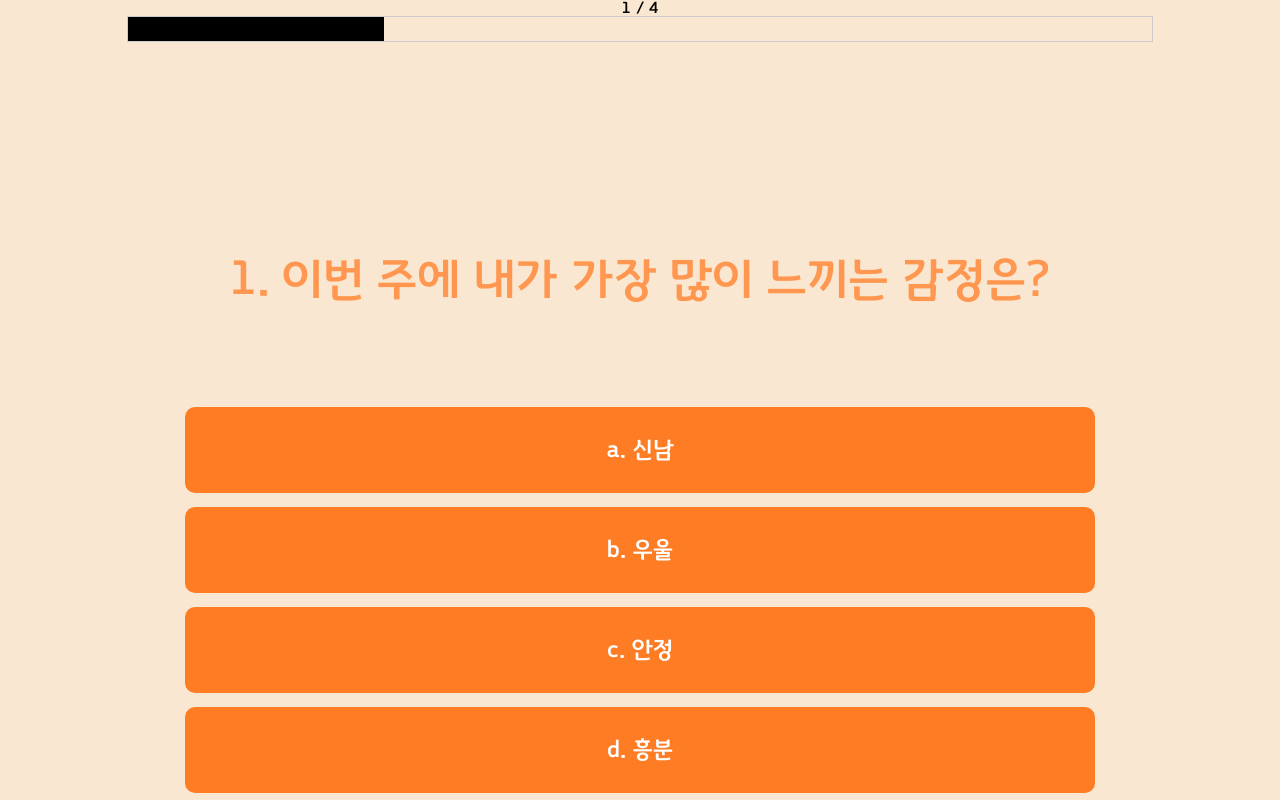
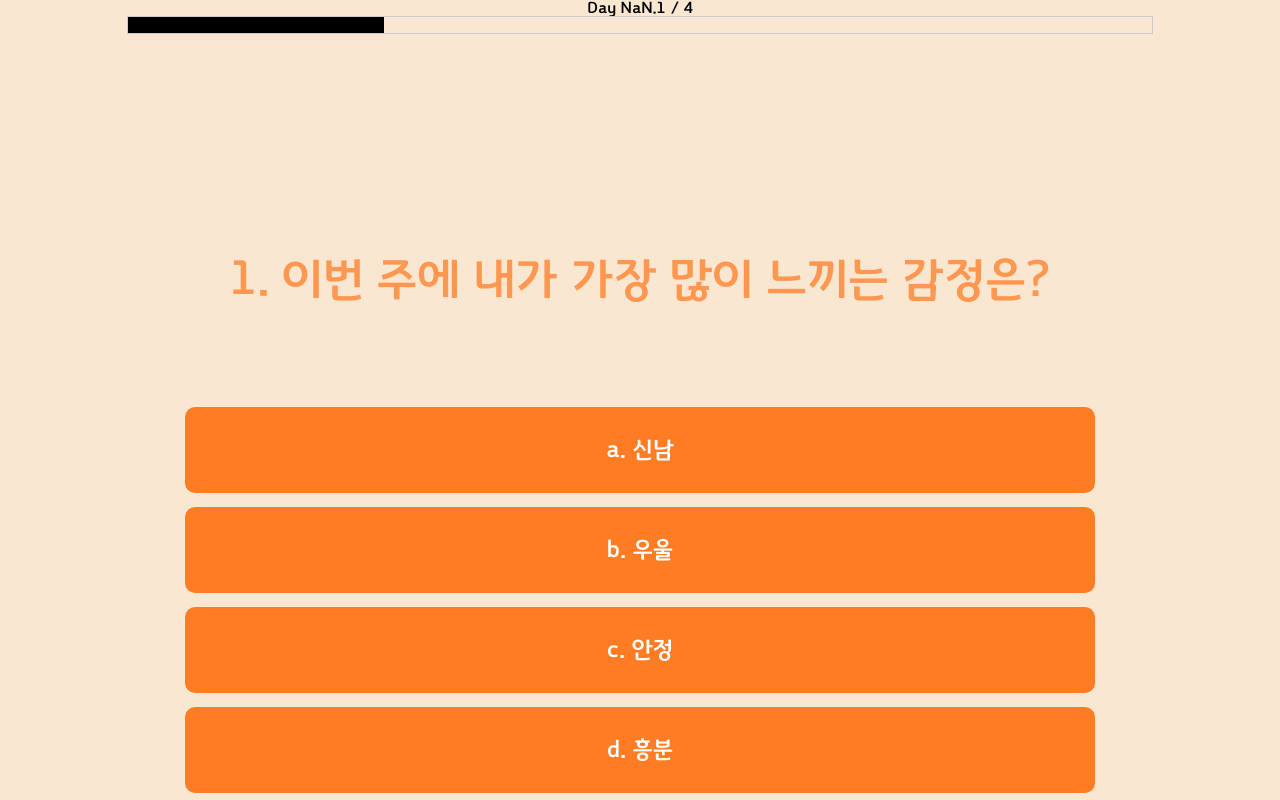
Before and after one commit to qocksdlf123/banjjog, a React (Create React App) app in the folder front/: page /question in a window 1280 px wide. Built offline with nearby package versions, Linux system fonts and the light colour scheme.

Commit message:
:sparkles: feat : 게임별 소개 텍스트 추가

```diff
--- a/front/src/page/QuestionPage/index.tsx
+++ b/front/src/page/QuestionPage/index.tsx
@@ -29,16 +29,22 @@ const QuestionPage = () => {
 export default QuestionPage;
 
 const Header = () => {
+  const day = parseInt(localStorage.getItem("day")!);
+  const subject = subjects[(day - 1) / 3];
   return (
     <div className="question-header">
       <div className="question-header-title">
-        <div></div>
+        <div>
+          Day {day}. {subject}
+        </div>
         <PageNum totalPage={4} />
       </div>
       <ProgressBar total={4}></ProgressBar>
     </div>
   );
 };
+
+const subjects = ["소통", "성&사랑", "경제&생활"];
 
 const PageNum: React.FC<{ totalPage: number }> = ({ totalPage }) => {
   const [curPage, setCurPage] = useRecoilState<number>(countPage);
@@ -62,7 +68,7 @@ const ProgressBar: React.FC<ProgressBarProps> = ({ total }) => {
       <div
         style={{
           width: `${progress}%`,
-          height: "3vh",
+          height: "2vh",
           backgroundColor: "black",
         }}
       ></div>
```
